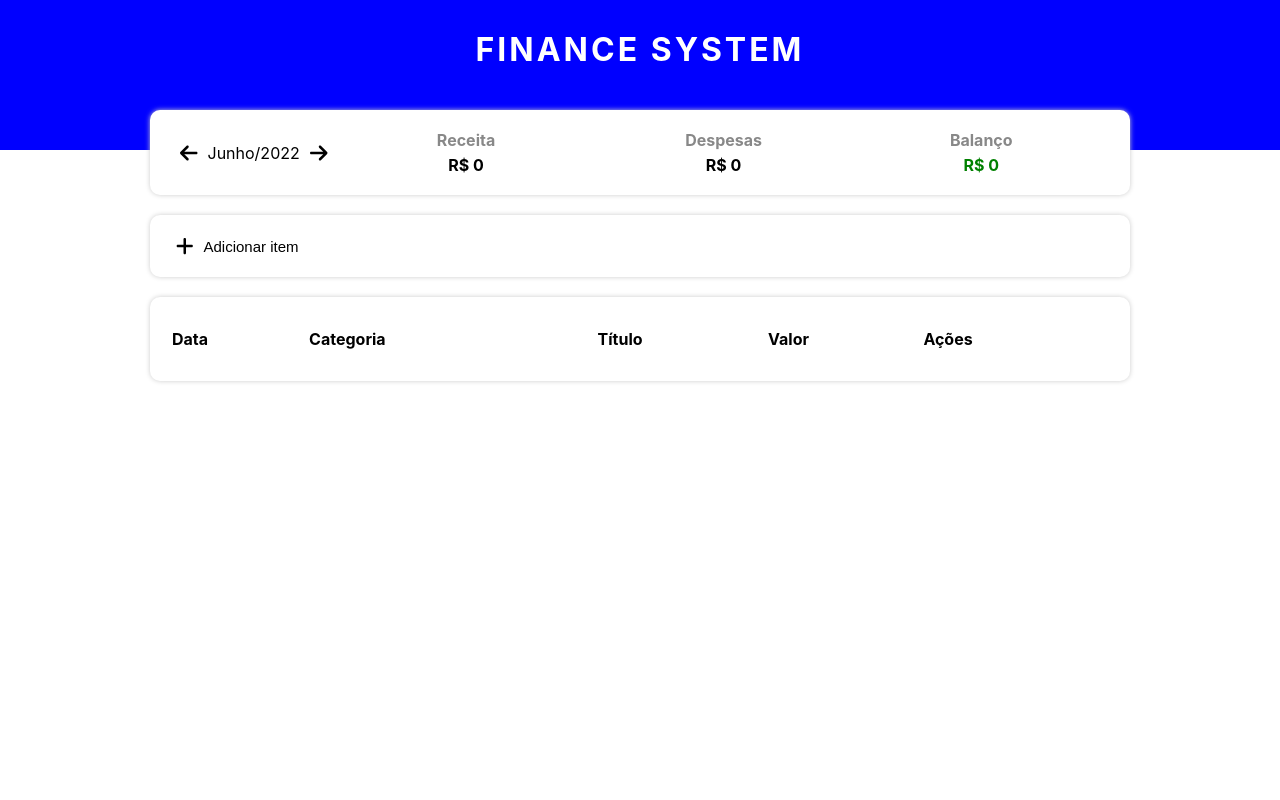
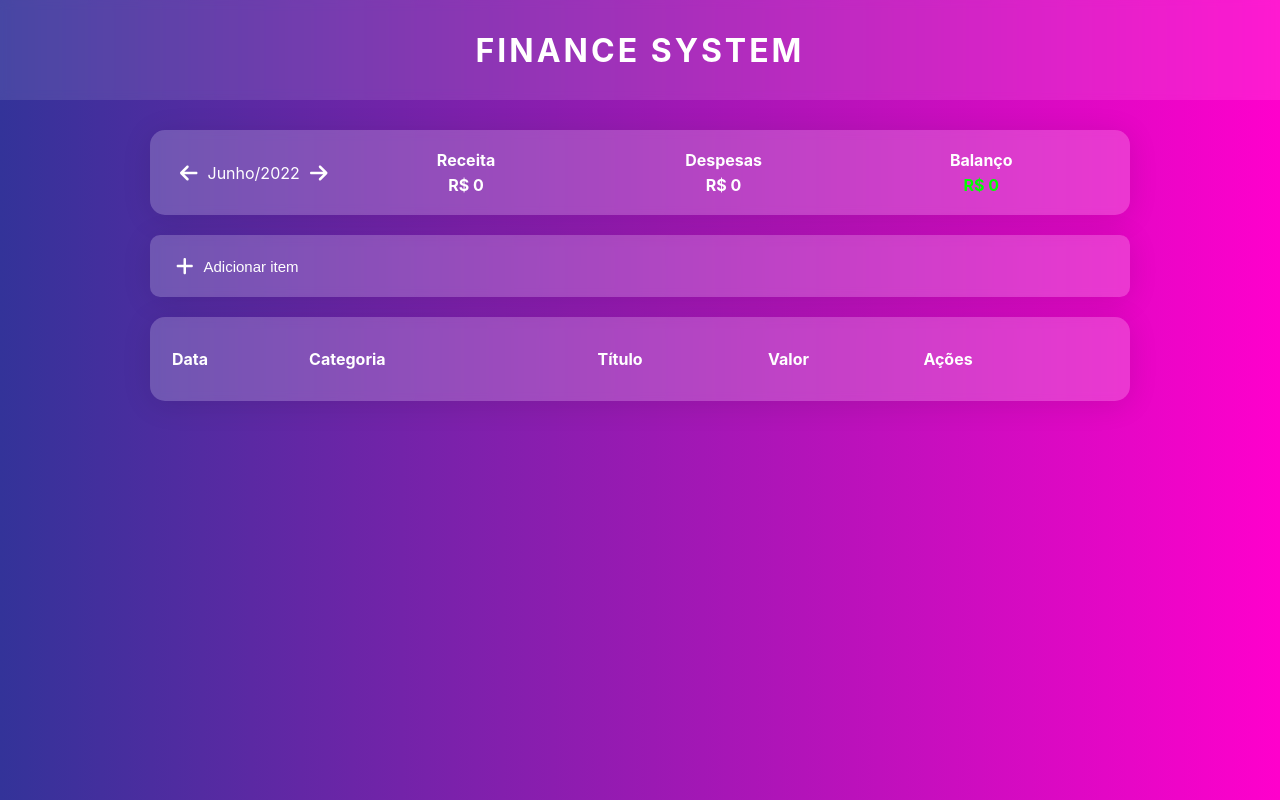
Before and after one commit to gabrielcastr0/finance-system, a React (Create React App) app: page / in a window 1280 px wide. Built offline with nearby package versions, Linux system fonts and the light colour scheme; the HTML template or start-up script is replaced by a standard one.

Commit message:
Adding new style

```diff
--- a/public/index.html
+++ b/public/index.html
@@ -1,5 +1,5 @@
 <!DOCTYPE html>
-<html lang="en">
+<html lang="pt-br">
   <head>
     <meta charset="utf-8" />
     <link rel="icon" href="%PUBLIC_URL%/favicon.ico" />
@@ -10,34 +10,11 @@
       content="Web site created using create-react-app"
     />
     <link rel="apple-touch-icon" href="%PUBLIC_URL%/logo192.png" />
-    <!--
-      manifest.json provides metadata used when your web app is installed on a
-      user's mobile device or desktop. See https://developers.google.com/web/fundamentals/web-app-manifest/
-    -->
     <link rel="manifest" href="%PUBLIC_URL%/manifest.json" />
-    <!--
-      Notice the use of %PUBLIC_URL% in the tags above.
-      It will be replaced with the URL of the `public` folder during the build.
-      Only files inside the `public` folder can be referenced from the HTML.
-
-      Unlike "/favicon.ico" or "favicon.ico", "%PUBLIC_URL%/favicon.ico" will
-      work correctly both with client-side routing and a non-root public URL.
-      Learn how to configure a non-root public URL by running `npm run build`.
-    -->
     <title>Finance System</title>
   </head>
   <body>
     <noscript>You need to enable JavaScript to run this app.</noscript>
     <div id="root"></div>
-    <!--
-      This HTML file is a template.
-      If you open it directly in the browser, you will see an empty page.
-
-      You can add webfonts, meta tags, or analytics to this file.
-      The build step will place the bundled scripts into the <body> tag.
-
-      To begin the development, run `npm start` or `yarn start`.
-      To create a production bundle, use `npm run build` or `yarn build`.
-    -->
   </body>
 </html>
--- a/src/App.styled.ts
+++ b/src/App.styled.ts
@@ -1,17 +1,25 @@
 import styled from 'styled-components';
 
-export const Container = styled.div``;
+export const Container = styled.div`
+  height: 100vh;
+  background: #ff00cc;
+  background: -webkit-linear-gradient(to right, #333399, #ff00cc);
+  background: linear-gradient(to right, #333399, #ff00cc);Chrome 26+, Opera 12+, Safari 7+ */
+`;
 
 export const Header = styled.header`
-  background: blue;
+  background: rgba(255, 255, 255, 0.1);
+  backdrop-filter: blur(5px);
   width: auto;
-  height: 9.375rem;
+  height: 6.25rem;
+  display: flex;
+  justify-content: center;
+  align-items: center;
 `;
 
 export const HeaderText = styled.h1`
   margin: 0;
   padding: 0;
-  padding-top: 1.875rem;
   text-align: center;
   color: #fff;
   text-transform: uppercase;
--- a/src/App.tsx
+++ b/src/App.tsx
@@ -28,7 +28,6 @@ const App = () => {
   }, [])
 
   useEffect(()=>{
-    console.log(list);
   }, [list])
 
   useEffect(()=>{
@@ -71,7 +70,7 @@ const App = () => {
       value: parseFloat(item.value.toFixed(2))
     };
 
-    let newList: any = [];
+    let newList: any = [{}];
 
     newList.push(newItem);
     localStorage.setItem("myFinances",JSON.stringify(newList));
--- a/src/components/InfoArea/index.tsx
+++ b/src/components/InfoArea/index.tsx
@@ -43,7 +43,7 @@ export const InfoArea = ({currentMonth, onMonthChange, income, expense}: Props)
       <Styled.ResumeArea>
         <ResumeItem title="Receita" value={income}/>
         <ResumeItem title="Despesas" value={expense}/>
-        <ResumeItem title="Balanço" value={income - expense} color={(income-expense) < 0 ? 'red' : 'green'} />
+        <ResumeItem title="Balanço" value={income - expense} color={(income-expense) < 0 ? 'red' : '#00FF00'} />
       </Styled.ResumeArea>
 
     </Styled.Container>
--- a/src/components/InfoArea/styled.ts
+++ b/src/components/InfoArea/styled.ts
@@ -3,11 +3,12 @@ import styled from 'styled-components';
 export const Container = styled.div`
   display: flex;
   align-items: center;
-  background: #fff;
-  box-shadow: 0px 0px 5px #ccc;
-  border-radius: 10px;
+  background: rgba(255, 255, 255, 0.2);
+  box-shadow: 0 4px 30px rgba(0, 0, 0, 0.1);
+  backdrop-filter: blur(5px);
+  border-radius: 15px;
   padding: 20px;
-  margin-top: -40px;
+  margin-top: 30px;
 
   @media screen and (max-width: 425px){
     flex-direction: column;
@@ -19,6 +20,7 @@ export const MonthArea = styled.div`
   flex: 1;
   display: flex;
   align-items: center;
+  color: #fff;
 `;
 
 export const MonthArrow = styled.div`
--- a/src/components/InputArea/styled.ts
+++ b/src/components/InputArea/styled.ts
@@ -1,8 +1,10 @@
 import styled from 'styled-components';
 
 export const Container = styled.div`
-  background: #fff;
-  box-shadow: 0px 0px 5px #ccc;
+  background: rgba(255, 255, 255, 0.2);
+  box-shadow: 0 4px 30px rgba(0, 0, 0, 0.1);
+  backdrop-filter: blur(5px);
+  border-radius: 15px;
   border-radius: 10px;
   padding: 20px;
   margin-top: 20px;
@@ -16,6 +18,7 @@ export const AddButton = styled.button`
   gap: 10px;
   align-items: center;
   font-size: 15px;
+  color: #fff;
 
   > svg{
     font-size: 20px;
--- a/src/components/Modal/styled.ts
+++ b/src/components/Modal/styled.ts
@@ -110,7 +110,7 @@ export const BtnActions = styled.button<{close: boolean}>`
     margin-top: 20px;
     outline: 0;
     border: 0;
-    background-color: ${props => props.close ? 'red' : 'green'};
+    background-color: ${props => props.close ? 'red' : '#00FF00'};
     color: #FFF;
     padding: 10px 20px;
     cursor: pointer;
--- a/src/components/ResumeItem/styled.ts
+++ b/src/components/ResumeItem/styled.ts
@@ -7,12 +7,12 @@ export const Container = styled.div`
 export const Title = styled.div`
   text-align: center;
   font-weight: bold;
-  color: #888;
+  color: #fff;
   margin-bottom: 5px;
 `;
 
 export const Info = styled.div`
   text-align: center;
   font-weight: bold;
-  color: ${props => props.color ?? '#000'};
+  color: ${props => props.color ?? '#fff'};
 `;
--- a/src/components/TableArea/styled.ts
+++ b/src/components/TableArea/styled.ts
@@ -2,11 +2,13 @@ import styled from 'styled-components';
 
 export const Table = styled.table`
   width: 100%;
-  background: #fff;
+  background: rgba(255, 255, 255, 0.2);
+  box-shadow: 0 4px 30px rgba(0, 0, 0, 0.1);
+  backdrop-filter: blur(5px);
+  border-radius: 15px;
   padding: 20px;
-  box-shadow: 0 0 5px #ccc;
-  border-radius: 10px;
   margin-top: 20px;
+  color: #fff;
 `;
 
 export const TableHeadColumn = styled.th<{width?: number}>`
```
